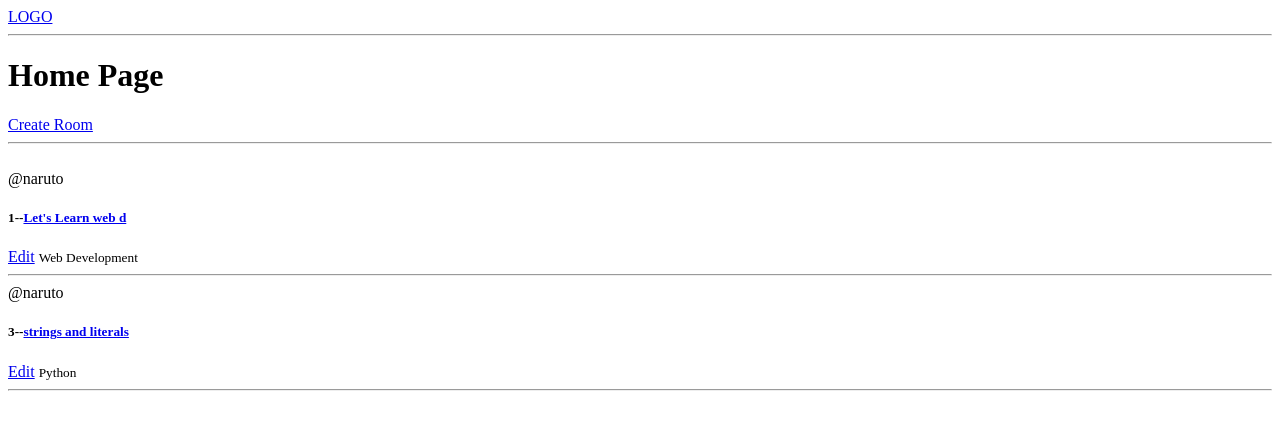
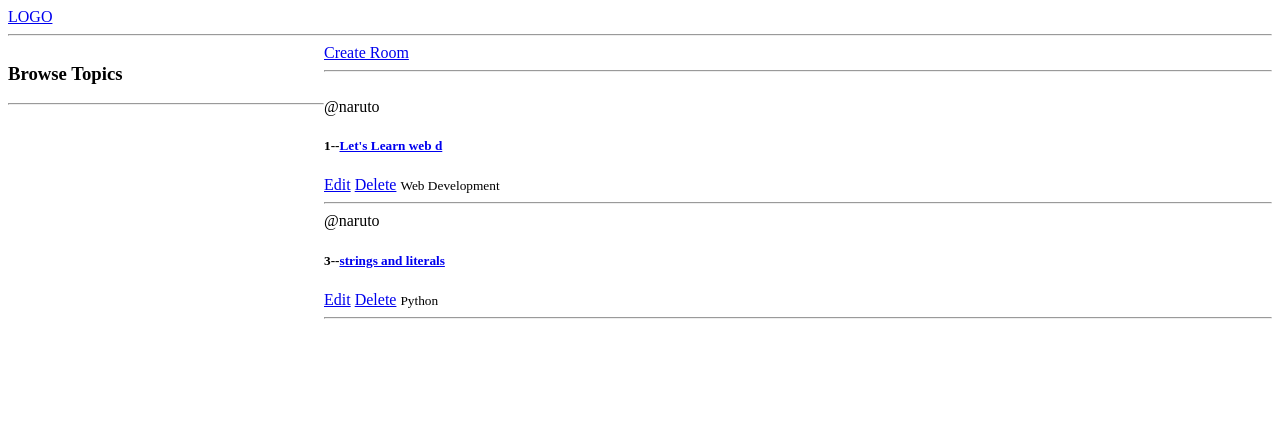
Before and after one commit to Ash-0803/DJANGO, a Django app: page / in a window 1280 px wide. Shown: the top 430 px of the page. Run offline with Django 4.2, Linux system fonts and the light colour scheme; data comes from the database, SQL or seed files in the repository; both versions use the stored data as it was after the commit.

Commit message:
Delete - CRUD method implemented

```diff
--- a/studybug/base/templates/base/home.html
+++ b/studybug/base/templates/base/home.html
@@ -1,5 +1,16 @@
 {%extends 'main.html'%} {% block content%}
-<h1>Home Page</h1>
+<style>
+  .home-container {
+    display: grid;
+    grid-template-columns: 1fr 3fr;
+  }
+</style>
+<div class="home-container">
+  <div>
+    <h3>Browse Topics</h3>
+    <hr />
+  </div>
+
   <div>
     <a href="{%url 'create-room' %}">Create Room</a>
     <hr />
@@ -9,9 +20,11 @@
       <span>@{{room.host.username}}</span>
       <h5>{{room.id}}--<a href="{% url 'room' room.id %}">{{room.name}}</a></h5>
       <a href="{%url 'update-room' room.id%}">Edit</a>
+      <a href="{%url 'delete-room' room.id%}">Delete</a>
       <small>{{room.topic}} </small>
       <hr />
     </div>
     {%endfor%}
   </div>
+</div>
 {%endblock content%}
--- a/studybug/base/urls.py
+++ b/studybug/base/urls.py
@@ -7,4 +7,5 @@ urlpatterns = [
     path("room/<str:pk>", views.room, name="room"),
     path("create-room", views.createRoom, name="create-room"),
     path("update-room/<str:pk>", views.updateRoom, name="update-room"),
+    path("delete-room/<str:pk>", views.deleteRoom, name="delete-room"),
 ]
--- a/studybug/base/views.py
+++ b/studybug/base/views.py
@@ -2,7 +2,7 @@ from django.http import HttpResponse
 from django.shortcuts import render, redirect
 
 from .forms import RoomForm
-from .models import Room
+from .models import Room, Topic
 
 # Create your views here.
 
@@ -15,18 +15,22 @@ rooms = [
 
 def home(request):
     rooms = Room.objects.all()
+    topics = Topic.objects.all()
+
     context = {"rooms": rooms}
     return render(request, "base/home.html", context)
 
 
 def room(request, pk):
     room = Room.objects.get(id=pk)
+
     context = {"room": room}
     return render(request, "base/room.html", context)
 
 
 def createRoom(request):
     form = RoomForm()
+
     if request.method == "POST":
         form = RoomForm(request.POST)
         if form.is_valid():
@@ -48,3 +52,13 @@ def updateRoom(request, pk):
 
     context = {"form": form}
     return render(request, "base/room_form.html", context)
+
+
+def deleteRoom(request, pk):
+    room = Room.objects.get(id=pk)
+
+    if request.method == "POST":
+        room.delete()
+        return redirect("home")
+
+    return render(request, "base/delete.html", {"obj": room})
```
Also changed, not shown: studybug/base/templates/base/delete.html (+11 -0 lines), studybug/db.sqlite3. Lines whose indentation alone changed are shown as unchanged.
